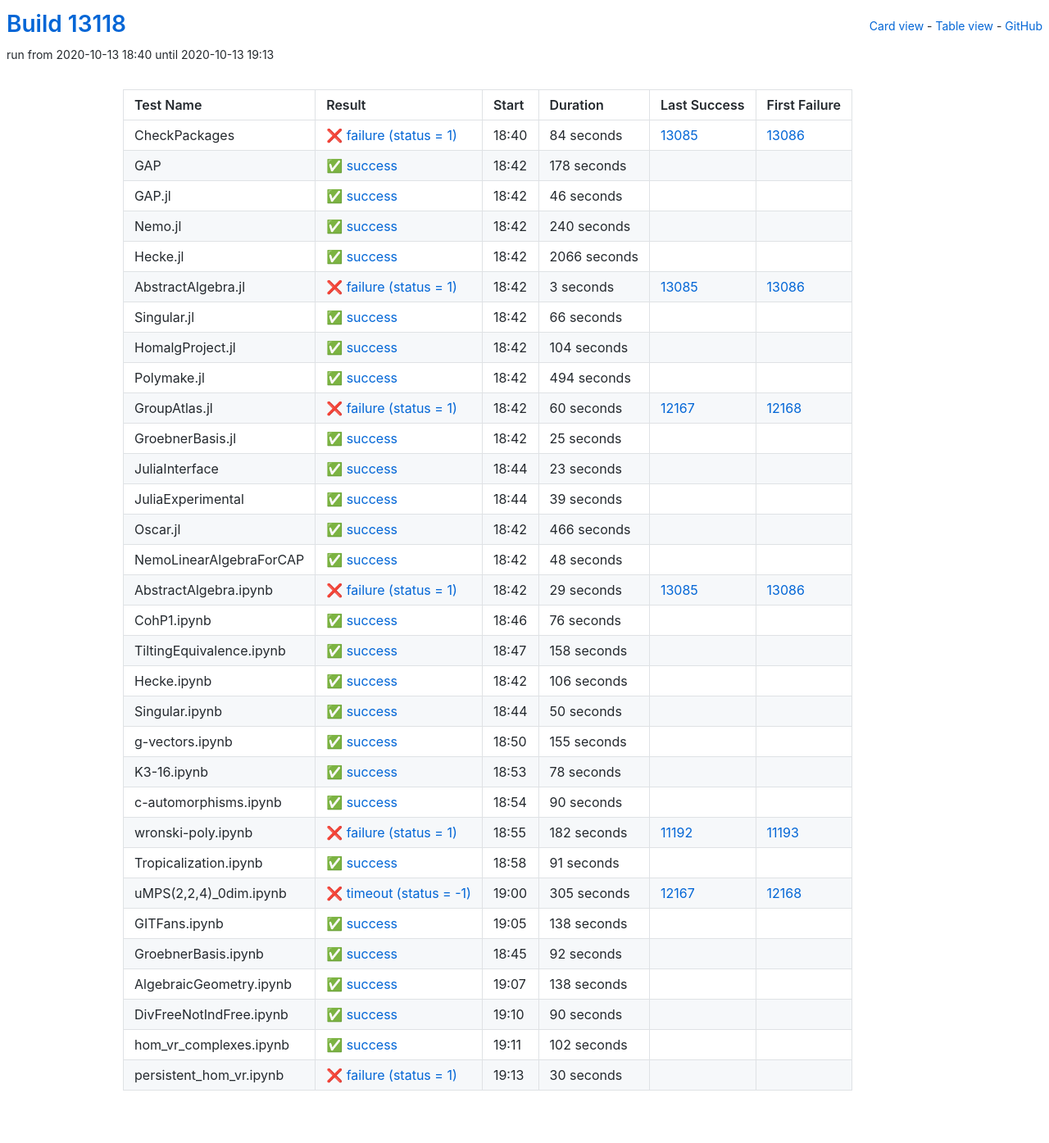
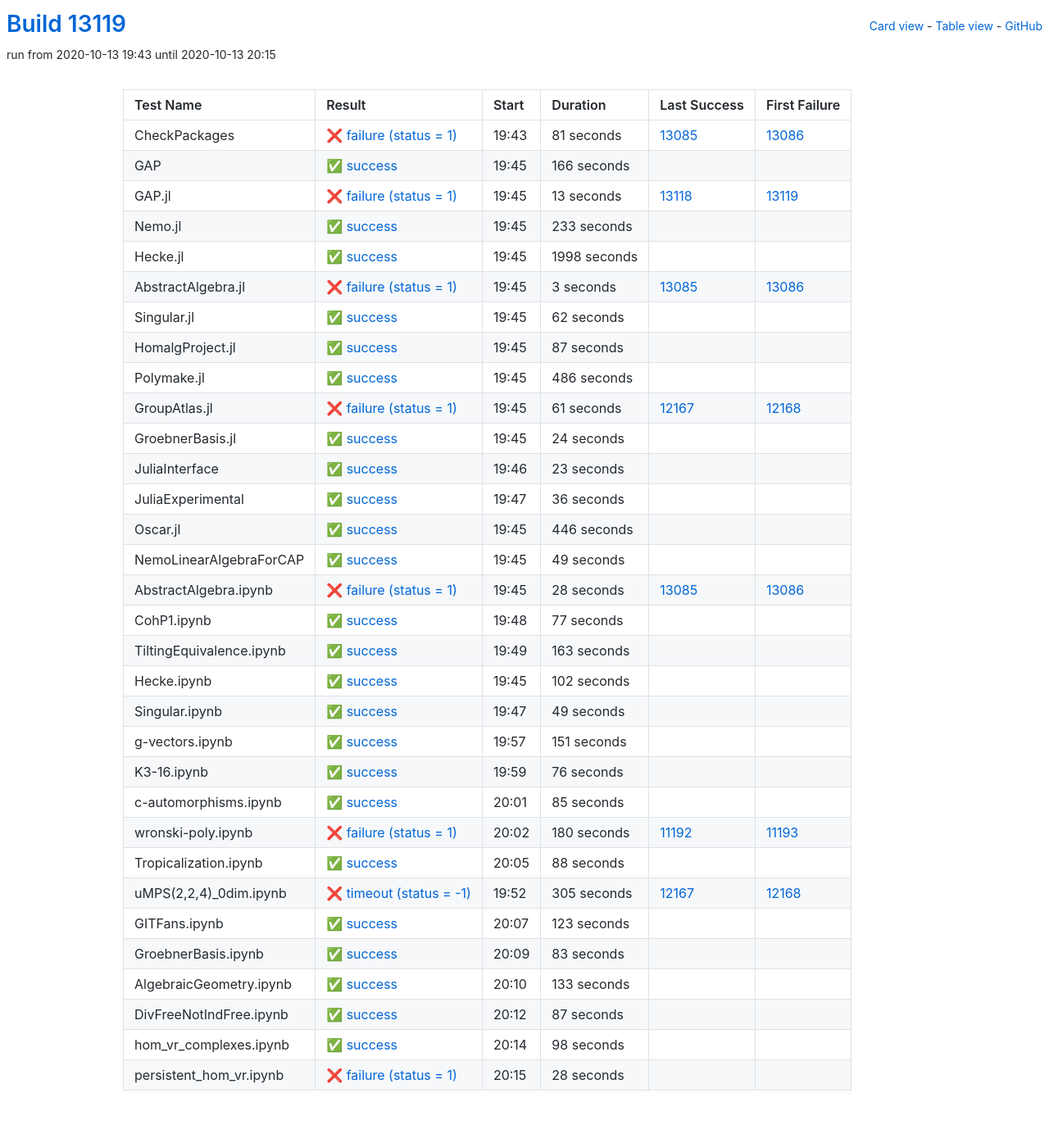
Before and after one commit to oscar-system/oscar-ci-status, a Jekyll site: the page built from table.html, in a window 1280 px wide. Shown: the whole page at 82% size. Built offline with Jekyll 4.4.1, drawn with Linux system fonts in a browser that asks for light colours.

Commit message:
Build #13119

```diff
--- a/_data/ci.yml
+++ b/_data/ci.yml
@@ -1,6 +1,6 @@
 ---
-build: 13118
-build_url: https://oscarci.mathematik.uni-kl.de/job/oscar/13118/
+build: 13119
+build_url: https://oscarci.mathematik.uni-kl.de/job/oscar/13119/
 job: oscar
 organization: oscar-system
 repo: oscar-ci-status
@@ -8,68 +8,68 @@
 tests:
 - name: CheckPackages
   id: checkpackages
-  log: https://oscarci.mathematik.uni-kl.de/job/oscar/13118/artifact/logs/build-13118/CheckPackages.log
-  start: 2020-10-13 18:40
+  log: https://oscarci.mathematik.uni-kl.de/job/oscar/13119/artifact/logs/build-13119/CheckPackages.log
+  start: 2020-10-13 19:43
   success: false
   exitcode: 1
   status: failure
-  duration: 84
+  duration: 81
   last_success: 13085
   last_success_url: https://oscarci.mathematik.uni-kl.de/job/oscar/13085/
   first_failure: 13086
   first_failure_url: https://oscarci.mathematik.uni-kl.de/job/oscar/13086/
 - name: GAP
   id: gap
-  log: https://oscarci.mathematik.uni-kl.de/job/oscar/13118/artifact/logs/build-13118/GAP.log
-  start: 2020-10-13 18:42
+  log: https://oscarci.mathematik.uni-kl.de/job/oscar/13119/artifact/logs/build-13119/GAP.log
+  start: 2020-10-13 19:45
   success: true
   exitcode: 0
   status: success
-  duration: 178
+  duration: 166
   last_success: false
   last_success_url:
   first_failure: false
   first_failure_url:
 - name: GAP.jl
   id: gap-jl
-  log: https://oscarci.mathematik.uni-kl.de/job/oscar/13118/artifact/logs/build-13118/GAP.jl.log
-  start: 2020-10-13 18:42
+  log: https://oscarci.mathematik.uni-kl.de/job/oscar/13119/artifact/logs/build-13119/GAP.jl.log
+  start: 2020-10-13 19:45
+  success: false
+  exitcode: 1
+  status: failure
+  duration: 13
+  last_success: 13118
+  last_success_url: https://oscarci.mathematik.uni-kl.de/job/oscar/13118/
+  first_failure: 13119
+  first_failure_url: https://oscarci.mathematik.uni-kl.de/job/oscar/13119/
+- name: Nemo.jl
+  id: nemo-jl
+  log: https://oscarci.mathematik.uni-kl.de/job/oscar/13119/artifact/logs/build-13119/Nemo.jl.log
+  start: 2020-10-13 19:45
   success: true
   exitcode: 0
   status: success
-  duration: 46
-  last_success: false
-  last_success_url:
-  first_failure: false
-  first_failure_url:
-- name: Nemo.jl
-  id: nemo-jl
-  log: https://oscarci.mathematik.uni-kl.de/job/oscar/13118/artifact/logs/build-13118/Nemo.jl.log
-  start: 2020-10-13 18:42
-  success: true
-  exitcode: 0
-  status: success
-  duration: 240
+  duration: 233
   last_success: false
   last_success_url:
   first_failure: false
   first_failure_url:
 - name: Hecke.jl
   id: hecke-jl
-  log: https://oscarci.mathematik.uni-kl.de/job/oscar/13118/artifact/logs/build-13118/Hecke.jl.log
-  start: 2020-10-13 18:42
+  log: https://oscarci.mathematik.uni-kl.de/job/oscar/13119/artifact/logs/build-13119/Hecke.jl.log
+  start: 2020-10-13 19:45
   success: true
   exitcode: 0
   status: success
-  duration: 2066
+  duration: 1998
   last_success: false
   last_success_url:
   first_failure: false
   first_failure_url:
 - name: AbstractAlgebra.jl
   id: abstractalgebra-jl
-  log: https://oscarci.mathematik.uni-kl.de/job/oscar/13118/artifact/logs/build-13118/AbstractAlgebra.jl.log
-  start: 2020-10-13 18:42
+  log: https://oscarci.mathematik.uni-kl.de/job/oscar/13119/artifact/logs/build-13119/AbstractAlgebra.jl.log
+  start: 2020-10-13 19:45
   success: false
   exitcode: 1
   status: failure
@@ -80,68 +80,68 @@
   first_failure_url: https://oscarci.mathematik.uni-kl.de/job/oscar/13086/
 - name: Singular.jl
   id: singular-jl
-  log: https://oscarci.mathematik.uni-kl.de/job/oscar/13118/artifact/logs/build-13118/Singular.jl.log
-  start: 2020-10-13 18:42
+  log: https://oscarci.mathematik.uni-kl.de/job/oscar/13119/artifact/logs/build-13119/Singular.jl.log
+  start: 2020-10-13 19:45
   success: true
   exitcode: 0
   status: success
-  duration: 66
+  duration: 62
   last_success: false
   last_success_url:
   first_failure: false
   first_failure_url:
 - name: HomalgProject.jl
   id: homalgproject-jl
-  log: https://oscarci.mathematik.uni-kl.de/job/oscar/13118/artifact/logs/build-13118/HomalgProject.jl.log
-  start: 2020-10-13 18:42
+  log: https://oscarci.mathematik.uni-kl.de/job/oscar/13119/artifact/logs/build-13119/HomalgProject.jl.log
+  start: 2020-10-13 19:45
   success: true
   exitcode: 0
   status: success
-  duration: 104
+  duration: 87
   last_success: false
   last_success_url:
   first_failure: false
   first_failure_url:
 - name: Polymake.jl
   id: polymake-jl
-  log: https://oscarci.mathematik.uni-kl.de/job/oscar/13118/artifact/logs/build-13118/Polymake.jl.log
-  start: 2020-10-13 18:42
+  log: https://oscarci.mathematik.uni-kl.de/job/oscar/13119/artifact/logs/build-13119/Polymake.jl.log
+  start: 2020-10-13 19:45
   success: true
   exitcode: 0
   status: success
-  duration: 494
+  duration: 486
   last_success: false
   last_success_url:
   first_failure: false
   first_failure_url:
 - name: GroupAtlas.jl
   id: groupatlas-jl
-  log: https://oscarci.mathematik.uni-kl.de/job/oscar/13118/artifact/logs/build-13118/GroupAtlas.jl.log
-  start: 2020-10-13 18:42
+  log: https://oscarci.mathematik.uni-kl.de/job/oscar/13119/artifact/logs/build-13119/GroupAtlas.jl.log
+  start: 2020-10-13 19:45
   success: false
   exitcode: 1
   status: failure
-  duration: 60
+  duration: 61
   last_success: 12167
   last_success_url: https://oscarci.mathematik.uni-kl.de/job/oscar/12167/
   first_failure: 12168
   first_failure_url: https://oscarci.mathematik.uni-kl.de/job/oscar/12168/
 - name: GroebnerBasis.jl
   id: groebnerbasis-jl
-  log: https://oscarci.mathematik.uni-kl.de/job/oscar/13118/artifact/logs/build-13118/GroebnerBasis.jl.log
-  start: 2020-10-13 18:42
+  log: https://oscarci.mathematik.uni-kl.de/job/oscar/13119/artifact/logs/build-13119/GroebnerBasis.jl.log
+  start: 2020-10-13 19:45
   success: true
   exitcode: 0
   status: success
-  duration: 25
+  duration: 24
   last_success: false
   last_success_url:
   first_failure: false
   first_failure_url:
 - name: JuliaInterface
   id: juliainterface
-  log: https://oscarci.mathematik.uni-kl.de/job/oscar/13118/artifact/logs/build-13118/JuliaInterface.log
-  start: 2020-10-13 18:44
+  log: https://oscarci.mathematik.uni-kl.de/job/oscar/13119/artifact/logs/build-13119/JuliaInterface.log
+  start: 2020-10-13 19:46
   success: true
   exitcode: 0
   status: success
@@ -152,56 +152,116 @@
   first_failure_url:
 - name: JuliaExperimental
   id: juliaexperimental
-  log: https://oscarci.mathematik.uni-kl.de/job/oscar/13118/artifact/logs/build-13118/JuliaExperimental.log
-  start: 2020-10-13 18:44
+  log: https://oscarci.mathematik.uni-kl.de/job/oscar/13119/artifact/logs/build-13119/JuliaExperimental.log
+  start: 2020-10-13 19:47
   success: true
   exitcode: 0
   status: success
-  duration: 39
+  duration: 36
   last_success: false
   last_success_url:
   first_failure: false
   first_failure_url:
 - name: Oscar.jl
   id: oscar-jl
-  log: https://oscarci.mathematik.uni-kl.de/job/oscar/13118/artifact/logs/build-13118/Oscar.jl.log
-  start: 2020-10-13 18:42
+  log: https://oscarci.mathematik.uni-kl.de/job/oscar/13119/artifact/logs/build-13119/Oscar.jl.log
+  start: 2020-10-13 19:45
   success: true
   exitcode: 0
   status: success
-  duration: 466
+  duration: 446
   last_success: false
   last_success_url:
   first_failure: false
   first_failure_url:
 - name: NemoLinearAlgebraForCAP
   id: nemolinearalgebraforcap
-  log: https://oscarci.mathematik.uni-kl.de/job/oscar/13118/artifact/logs/build-13118/NemoLinearAlgebraForCAP.log
-  start: 2020-10-13 18:42
+  log: https://oscarci.mathematik.uni-kl.de/job/oscar/13119/artifact/logs/build-13119/NemoLinearAlgebraForCAP.log
+  start: 2020-10-13 19:45
   success: true
   exitcode: 0
   status: success
-  duration: 48
+  duration: 49
   last_success: false
   last_success_url:
   first_failure: false
   first_failure_url:
 - name: AbstractAlgebra.ipynb
   id: abstractalgebra-ipynb
-  log: https://oscarci.mathematik.uni-kl.de/job/oscar/13118/artifact/logs/build-13118/AbstractAlgebra.ipynb.log
-  start: 2020-10-13 18:42
+  log: https://oscarci.mathematik.uni-kl.de/job/oscar/13119/artifact/logs/build-13119/AbstractAlgebra.ipynb.log
+  start: 2020-10-13 19:45
   success: false
   exitcode: 1
   status: failure
-  duration: 29
+  duration: 28
   last_success: 13085
   last_success_url: https://oscarci.mathematik.uni-kl.de/job/oscar/13085/
   first_failure: 13086
   first_failure_url: https://oscarci.mathematik.uni-kl.de/job/oscar/13086/
 - name: CohP1.ipynb
   id: cohp1-ipynb
-  log: https://oscarci.mathematik.uni-kl.de/job/oscar/13118/artifact/logs/build-13118/CohP1.ipynb.log
-  start: 2020-10-13 18:46
+  log: https://oscarci.mathematik.uni-kl.de/job/oscar/13119/artifact/logs/build-13119/CohP1.ipynb.log
+  start: 2020-10-13 19:48
+  success: true
+  exitcode: 0
+  status: success
+  duration: 77
+  last_success: false
+  last_success_url:
+  first_failure: false
+  first_failure_url:
+- name: TiltingEquivalence.ipynb
+  id: tiltingequivalence-ipynb
+  log: https://oscarci.mathematik.uni-kl.de/job/oscar/13119/artifact/logs/build-13119/TiltingEquivalence.ipynb.log
+  start: 2020-10-13 19:49
+  success: true
+  exitcode: 0
+  status: success
+  duration: 163
+  last_success: false
+  last_success_url:
+  first_failure: false
+  first_failure_url:
+- name: Hecke.ipynb
+  id: hecke-ipynb
+  log: https://oscarci.mathematik.uni-kl.de/job/oscar/13119/artifact/logs/build-13119/Hecke.ipynb.log
+  start: 2020-10-13 19:45
+  success: true
+  exitcode: 0
+  status: success
+  duration: 102
+  last_success: false
+  last_success_url:
+  first_failure: false
+  first_failure_url:
+- name: Singular.ipynb
+  id: singular-ipynb
+  log: https://oscarci.mathematik.uni-kl.de/job/oscar/13119/artifact/logs/build-13119/Singular.ipynb.log
+  start: 2020-10-13 19:47
+  success: true
+  exitcode: 0
+  status: success
+  duration: 49
+  last_success: false
+  last_success_url:
+  first_failure: false
+  first_failure_url:
+- name: g-vectors.ipynb
+  id: g-vectors-ipynb
+  log: https://oscarci.mathematik.uni-kl.de/job/oscar/13119/artifact/logs/build-13119/g-vectors.ipynb.log
+  start: 2020-10-13 19:57
+  success: true
+  exitcode: 0
+  status: success
+  duration: 151
+  last_success: false
+  last_success_url:
+  first_failure: false
+  first_failure_url:
+- name: K3-16.ipynb
+  id: k3-16-ipynb
+  log: https://oscarci.mathematik.uni-kl.de/job/oscar/13119/artifact/logs/build-13119/K3-16.ipynb.log
+  start: 2020-10-13 19:59
   success: true
   exitcode: 0
   status: success
@@ -210,106 +270,46 @@
   last_success_url:
   first_failure: false
   first_failure_url:
-- name: TiltingEquivalence.ipynb
-  id: tiltingequivalence-ipynb
-  log: https://oscarci.mathematik.uni-kl.de/job/oscar/13118/artifact/logs/build-13118/TiltingEquivalence.ipynb.log
-  start: 2020-10-13 18:47
+- name: c-automorphisms.ipynb
+  id: c-automorphisms-ipynb
+  log: https://oscarci.mathematik.uni-kl.de/job/oscar/13119/artifact/logs/build-13119/c-automorphisms.ipynb.log
+  start: 2020-10-13 20:01
   success: true
   exitcode: 0
   status: success
-  duration: 158
-  last_success: false
-  last_success_url:
-  first_failure: false
-  first_failure_url:
-- name: Hecke.ipynb
-  id: hecke-ipynb
-  log: https://oscarci.mathematik.uni-kl.de/job/oscar/13118/artifact/logs/build-13118/Hecke.ipynb.log
-  start: 2020-10-13 18:42
-  success: true
-  exitcode: 0
-  status: success
-  duration: 106
-  last_success: false
-  last_success_url:
-  first_failure: false
-  first_failure_url:
-- name: Singular.ipynb
-  id: singular-ipynb
-  log: https://oscarci.mathematik.uni-kl.de/job/oscar/13118/artifact/logs/build-13118/Singular.ipynb.log
-  start: 2020-10-13 18:44
-  success: true
-  exitcode: 0
-  status: success
-  duration: 50
-  last_success: false
-  last_success_url:
-  first_failure: false
-  first_failure_url:
-- name: g-vectors.ipynb
-  id: g-vectors-ipynb
-  log: https://oscarci.mathematik.uni-kl.de/job/oscar/13118/artifact/logs/build-13118/g-vectors.ipynb.log
-  start: 2020-10-13 18:50
-  success: true
-  exitcode: 0
-  status: success
-  duration: 155
-  last_success: false
-  last_success_url:
-  first_failure: false
-  first_failure_url:
-- name: K3-16.ipynb
-  id: k3-16-ipynb
-  log: https://oscarci.mathematik.uni-kl.de/job/oscar/13118/artifact/logs/build-13118/K3-16.ipynb.log
-  start: 2020-10-13 18:53
-  success: true
-  exitcode: 0
-  status: success
-  duration: 78
-  last_success: false
-  last_success_url:
-  first_failure: false
-  first_failure_url:
-- name: c-automorphisms.ipynb
-  id: c-automorphisms-ipynb
-  log: https://oscarci.mathematik.uni-kl.de/job/oscar/13118/artifact/logs/build-13118/c-automorphisms.ipynb.log
-  start: 2020-10-13 18:54
-  success: true
-  exitcode: 0
-  status: success
-  duration: 90
+  duration: 85
   last_success: false
   last_success_url:
   first_failure: false
   first_failure_url:
 - name: wronski-poly.ipynb
   id: wronski-poly-ipynb
-  log: https://oscarci.mathematik.uni-kl.de/job/oscar/13118/artifact/logs/build-13118/wronski-poly.ipynb.log
-  start: 2020-10-13 18:55
+  log: https://oscarci.mathematik.uni-kl.de/job/oscar/13119/artifact/logs/build-13119/wronski-poly.ipynb.log
+  start: 2020-10-13 20:02
   success: false
   exitcode: 1
   status: failure
-  duration: 182
+  duration: 180
   last_success: 11192
   last_success_url: https://oscarci.mathematik.uni-kl.de/job/oscar/11192/
   first_failure: 11193
   first_failure_url: https://oscarci.mathematik.uni-kl.de/job/oscar/11193/
 - name: Tropicalization.ipynb
   id: tropicalization-ipynb
-  log: https://oscarci.mathematik.uni-kl.de/job/oscar/13118/artifact/logs/build-13118/Tropicalization.ipynb.log
-  start: 2020-10-13 18:58
+  log: https://oscarci.mathematik.uni-kl.de/job/oscar/13119/artifact/logs/build-13119/Tropicalization.ipynb.log
+  start: 2020-10-13 20:05
   success: true
   exitcode: 0
   status: success
-  duration: 91
+  duration: 88
   last_success: false
   last_success_url:
   first_failure: false
   first_failure_url:
 - name: uMPS(2,2,4)_0dim.ipynb
   id: umps-2-2-4-0dim-ipynb
-  log: https://oscarci.mathematik.uni-kl.de/job/oscar/13118/artifact/logs/build-13118/uMPS-2-2-4-_0dim.ipynb.log
-  start: 2020-10-13 19:00
+  log: https://oscarci.mathematik.uni-kl.de/job/oscar/13119/artifact/logs/build-13119/uMPS-2-2-4-_0dim.ipynb.log
+  start: 2020-10-13 19:52
   success: false
   exitcode: -1
   status: timeout
@@ -320,72 +320,72 @@
   first_failure_url: https://oscarci.mathematik.uni-kl.de/job/oscar/12168/
 - name: GITFans.ipynb
   id: gitfans-ipynb
-  log: https://oscarci.mathematik.uni-kl.de/job/oscar/13118/artifact/logs/build-13118/GITFans.ipynb.log
-  start: 2020-10-13 19:05
+  log: https://oscarci.mathematik.uni-kl.de/job/oscar/13119/artifact/logs/build-13119/GITFans.ipynb.log
+  start: 2020-10-13 20:07
   success: true
   exitcode: 0
   status: success
-  duration: 138
+  duration: 123
   last_success: false
   last_success_url:
   first_failure: false
   first_failure_url:
 - name: GroebnerBasis.ipynb
   id: groebnerbasis-ipynb
-  log: https://oscarci.mathematik.uni-kl.de/job/oscar/13118/artifact/logs/build-13118/GroebnerBasis.ipynb.log
-  start: 2020-10-13 18:45
+  log: https://oscarci.mathematik.uni-kl.de/job/oscar/13119/artifact/logs/build-13119/GroebnerBasis.ipynb.log
+  start: 2020-10-13 20:09
   success: true
   exitcode: 0
   status: success
-  duration: 92
+  duration: 83
   last_success: false
   last_success_url:
   first_failure: false
   first_failure_url:
 - name: AlgebraicGeometry.ipynb
   id: algebraicgeometry-ipynb
-  log: https://oscarci.mathematik.uni-kl.de/job/oscar/13118/artifact/logs/build-13118/AlgebraicGeometry.ipynb.log
-  start: 2020-10-13 19:07
+  log: https://oscarci.mathematik.uni-kl.de/job/oscar/13119/artifact/logs/build-13119/AlgebraicGeometry.ipynb.log
+  start: 2020-10-13 20:10
   success: true
   exitcode: 0
   status: success
-  duration: 138
+  duration: 133
   last_success: false
   last_success_url:
   first_failure: false
   first_failure_url:
 - name: DivFreeNotIndFree.ipynb
   id: divfreenotindfree-ipynb
-  log: https://oscarci.mathematik.uni-kl.de/job/oscar/13118/artifact/logs/build-13118/DivFreeNotIndFree.ipynb.log
-  start: 2020-10-13 19:10
+  log: https://oscarci.mathematik.uni-kl.de/job/oscar/13119/artifact/logs/build-13119/DivFreeNotIndFree.ipynb.log
+  start: 2020-10-13 20:12
   success: true
   exitcode: 0
   status: success
-  duration: 90
+  duration: 87
   last_success: false
   last_success_url:
   first_failure: false
   first_failure_url:
 - name: hom_vr_complexes.ipynb
   id: hom-vr-complexes-ipynb
-  log: https://oscarci.mathematik.uni-kl.de/job/oscar/13118/artifact/logs/build-13118/hom_vr_complexes.ipynb.log
-  start: 2020-10-13 19:11
+  log: https://oscarci.mathematik.uni-kl.de/job/oscar/13119/artifact/logs/build-13119/hom_vr_complexes.ipynb.log
+  start: 2020-10-13 20:14
   success: true
   exitcode: 0
   status: success
-  duration: 102
+  duration: 98
   last_success: false
   last_success_url:
   first_failure: false
   first_failure_url:
 - name: persistent_hom_vr.ipynb
   id: persistent-hom-vr-ipynb
-  log: https://oscarci.mathematik.uni-kl.de/job/oscar/13118/artifact/logs/build-13118/persistent_hom_vr.ipynb.log
-  start: 2020-10-13 19:13
+  log: https://oscarci.mathematik.uni-kl.de/job/oscar/13119/artifact/logs/build-13119/persistent_hom_vr.ipynb.log
+  start: 2020-10-13 20:15
   success: false
   exitcode: 1
   status: failure
-  duration: 30
+  duration: 28
   last_success: false
   last_success_url:
   first_failure: false
```
Also changed, not shown: README.md.
